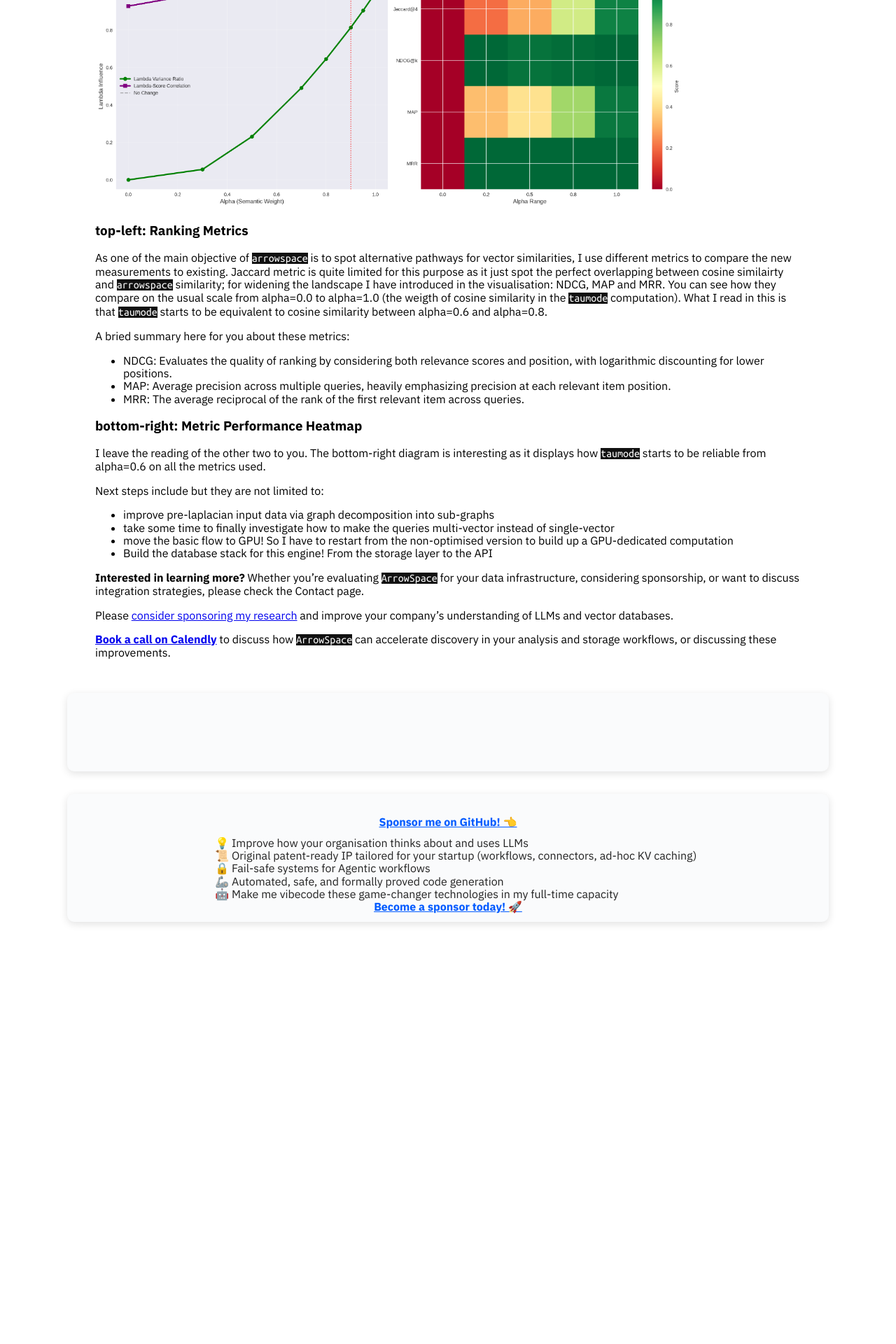
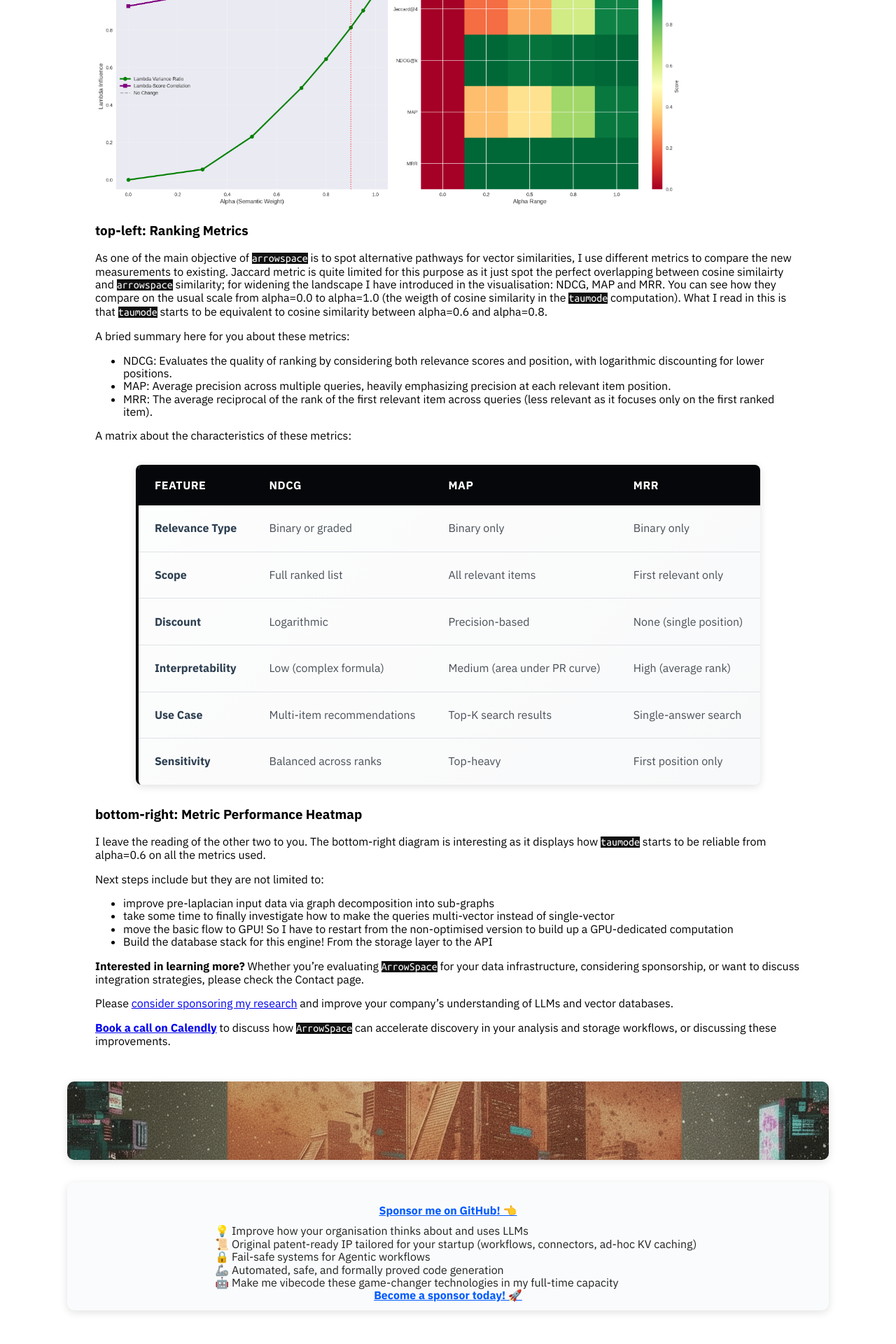
Before and after one commit to Mec-iS/staticwebpage, a Jekyll site: the page built from posts/003_performance_improvements.md, in a window 1280 px wide. Shown: the part 2521-4441 px from the top of the page at 70% size. Built offline with Jekyll 4.4.1, drawn with Linux system fonts in a browser that asks for light colours; nearby versions of some CDN libraries; before the commit the page ends 3886 px from its top, so only the background shows below that.

Commit message:
fix footer. add table

```diff
--- /dev/null
+++ b/_layouts/blog_default.html
@@ -0,0 +1,204 @@
+<!DOCTYPE html>
+<html lang="en">
+    <head>
+    <meta charset="UTF-8" />
+    <title>{{ page.title }} - AI Research Engineering</title>
+    <link href="https://fonts.googleapis.com/css?family=Ubuntu+Mono:400,700&display=swap" rel="stylesheet">
+    <link href="https://fonts.googleapis.com/css?family=IBM+Plex+Sans:400,500,700&display=swap" rel="stylesheet">
+    <link rel="stylesheet" href="https://unpkg.com/purecss@3.0.0/build/pure-min.css">
+
+
+    <link rel="stylesheet" href="https://cdnjs.cloudflare.com/ajax/libs/font-awesome/6.4.0/css/all.min.css">
+
+    <style>
+        body { font-family: 'IBM Plex Sans', Arial, sans-serif; margin: 3em; }
+        nav a { margin-right: 1em; }
+        textarea, pre, code {
+            width: 100%;
+            font-family: 'Ubuntu Mono', monospace;
+            color: #fff;
+            background: #111;
+        }
+        textarea { height: 6em; }
+        textarea, pre { width: 100%; }
+
+        .main-content {
+        padding-left: 2.5em;
+        padding-right: 2.5em;
+        }
+        footer {
+        margin-top: 2em;
+        padding: 1.25em 1em 0.75em 1em;
+        background-color: #fafbfc; /* Fallback color */
+        background-size: cover;
+        background-position: center;
+        background-repeat: no-repeat;
+        border-radius: 10px;
+        text-align: center;
+        color: #222;
+        font-size: 1em;
+        box-shadow: 0 3px 12px 0 #e2e2e2;
+        }
+        footer a {
+        color: #005aff;
+        font-weight: bold;
+        text-decoration: underline;
+        }
+        footer ul {
+        padding-left: 0;
+        list-style: none;
+        margin-bottom: 1em;
+        }
+        .cta-emoji {
+        font-size: 1.3em;
+        vertical-align: middle;
+        }
+
+        .pure-menu-item {
+            font-weight: 600;
+            letter-spacing: 0.02em;
+        }
+
+        .pure-menu-item a:hover {
+            font-weight: 700;
+            text-shadow: 0 1px 3px rgba(0, 90, 255, 0.3);
+        }
+
+        .pure-button-primary {
+        background: #005aff;
+        color: #fff;
+        border-radius: 4px;
+        font-weight: bold;
+        letter-spacing: 0.03em;
+        }
+        nav.pure-menu {
+        background: #fafbfc;
+        border-radius: 8px;
+        padding: 0.7em 1.2em;
+        box-shadow: 0 2px 8px #eee;
+        }
+        .pure-menu-link {
+        color: #005aff;
+        font-weight: 500;
+        }
+        .pure-menu-link:hover {
+        background: #eaf3ff;
+        text-decoration: underline;
+        }
+
+        .code-block {
+        background: #111;
+        color: #fff;
+        font-family: 'Ubuntu Mono', 'Fira Mono', monospace;
+        font-size: 1em;
+        border-radius: 8px;
+        padding: 1.4em 2.2em;
+        overflow-x: auto;
+        }
+        .code-block .comment {
+        color: #6fa8dc;
+        font-style: italic;
+        }
+        .code-block .function {
+        color: #ffd580;
+        font-weight: bold;
+        }
+        .abstract-section {
+        background: linear-gradient(135deg, #f8f9fa 0%, #e9ecef 100%);
+        border-left: 4px solid #007bff;
+        padding: 2rem;
+        margin: 2rem 0;
+        border-radius: 8px;
+        box-shadow: 0 2px 10px rgba(0,0,0,0.1);
+        }
+
+        .abstract-section h2 {
+        color: #2c3e50;
+        font-size: 1.5rem;
+        margin-bottom: 1rem;
+        font-weight: 600;
+        text-transform: uppercase;
+        letter-spacing: 0.5px;
+        }
+
+        .abstract-content {
+        font-size: 1.1rem;
+        line-height: 1.7;
+        color: #34495e;
+        text-align: justify;
+        }
+
+        .abstract-content p {
+        margin-bottom: 1.2rem;
+        }
+
+        .abstract-content strong {
+        color: #2980b9;
+        font-weight: 600;
+        }
+
+        .key-contributions {
+        background: rgba(255,255,255,0.7);
+        padding: 1rem;
+        border-radius: 6px;
+        margin: 1rem 0;
+        border: 1px solid #dee2e6;
+        }
+
+        .citation-box {
+        background: #f8f9fa;
+        border: 1px solid #dee2e6;
+        padding: 1.5rem;
+        margin: 2rem 0;
+        border-radius: 6px;
+        font-family: 'Courier New', monospace;
+        }
+
+        .citation-box strong {
+        color: #495057;
+        }
+        .intermission {
+        background-image: url('../assets/footer_14_web.jpg');
+        min-height: 5em;
+        margin-top: 2em;
+        padding: 1.25em 1em 0.75em 1em;
+        background-color: #fafbfc; /* Fallback color */
+        background-size: cover;
+        background-position: center;
+        background-repeat: no-repeat;
+        border-radius: 10px;
+        box-shadow: 0 3px 12px 0 #e2e2e2;
+        }
+    </style>
+    </head>
+    <body style="display: flex; min-height: 100vh; flex-direction: column;padding-left: 3em; padding-right: 3em;">
+    {% include nav.html %}
+    <hr>
+
+    <div class="main-content">
+        {{ content }}
+    </div>
+
+    <div class="intermission"></div>
+
+    <footer style="flex-shrink: 0;">
+    <div style="margin: .7em 0;">
+        <a href="https://github.com/sponsors/Mec-iS" target="_blank">
+        Sponsor me on GitHub! 👈
+        </a>
+    </div>
+    <ul style="padding-left: 1.4em; text-align: left; margin: 0 auto; display: inline-block;">
+        <li>💡 Improve how your organisation thinks about and uses LLMs</li>
+        <li>📜 Original patent-ready IP tailored for your startup (workflows, connectors, ad-hoc KV caching)</li>
+        <li>🔒 Fail-safe systems for Agentic workflows</li>
+        <li>🦾 Automated, safe, and formally proved code generation</li>
+        <li>🤖 Make me vibecode these game-changer technologies in my full-time capacity</li>
+    </ul>
+    <div>
+        <a href="https://github.com/sponsors/Mec-iS" target="_blank">
+        Become a sponsor today! 🚀
+        </a>
+    </div>
+    </footer>
+</body>
+</html>
--- a/posts/003_performance_improvements.md
+++ b/posts/003_performance_improvements.md
@@ -1,9 +1,63 @@
 ---
 title: 003_performance_improvements
-layout: default
+layout: blog_default
 date: 2025-10-10
 author: tuned.org.uk
 ---
+
+<style>
+    .table-container {
+        width: 88%;
+        margin: 2em auto;
+        background: linear-gradient(135deg, #f8f9fa 0%, #e9ecef 100%);
+        border-left: 4px solid #06070aff;
+        border-radius: 8px;
+        box-shadow: 0 3px 12px 0 #e2e2e2;
+        overflow: hidden;
+    }
+
+    table {
+        width: 100%;
+        border-collapse: collapse;
+        background: rgba(255,255,255,0.7);
+    }
+
+    th {
+        background: #06070aff;
+        color: #fff;
+        padding: 1.25em 1.4em;
+        text-align: left;
+        font-weight: 600;
+        font-size: 1em;
+        text-transform: uppercase;
+        letter-spacing: 0.5px;
+    }
+
+    td {
+        padding: 1.2em 1.4em;
+        border-bottom: 1px solid #dee2e6;
+        font-size: 1em;
+        color: #34495e;
+        line-height: 1.7;
+    }
+
+    tr:last-child td {
+        border-bottom: none;
+    }
+
+    tbody tr:hover {
+        background: #eaf3ff;
+    }
+
+    td:first-child {
+        font-weight: 600;
+        color: #2c3e50;
+    }
+
+    td:not(:first-child) {
+        color: #495057;
+    }
+</style>
 
 # Road for `arrowspace` to scale: Condense, Project, and Sparsify
 
@@ -95,7 +149,7 @@
 
 Here the new metrics for these improvements, let's have a reference about what they display. These are all partial and indicative of trends are they are computed on a limited dataset (NxF: 3000x384) of synthetic data.
 
-<img src="../assets/blog/003/ranking_metrics_comparison.png" alt="Similarity metrics comparison" width="88%"/>
+<img src="../assets/blog/003/ranking_metrics_comparison.png" alt="Figure 1: Similarity metrics comparison" width="88%"/>
 
 ### top-left: Ranking Metrics
 
@@ -104,7 +158,59 @@
 A bried summary here for you about these metrics:
 * NDCG: Evaluates the quality of ranking by considering both relevance scores and position, with logarithmic discounting for lower positions.
 * MAP: Average precision across multiple queries, heavily emphasizing precision at each relevant item position.
-* MRR: The average reciprocal of the rank of the first relevant item across queries.
+* MRR: The average reciprocal of the rank of the first relevant item across queries (less relevant as it focuses only on the first ranked item).
+
+A matrix about the characteristics of these metrics:
+<div class="table-container">
+    <table>
+        <thead>
+            <tr>
+                <th>Feature</th>
+                <th>NDCG</th>
+                <th>MAP</th>
+                <th>MRR</th>
+            </tr>
+        </thead>
+        <tbody>
+            <tr>
+                <td>Relevance Type</td>
+                <td>Binary or graded</td>
+                <td>Binary only</td>
+                <td>Binary only</td>
+            </tr>
+            <tr>
+                <td>Scope</td>
+                <td>Full ranked list</td>
+                <td>All relevant items</td>
+                <td>First relevant only</td>
+            </tr>
+            <tr>
+                <td>Discount</td>
+                <td>Logarithmic</td>
+                <td>Precision-based</td>
+                <td>None (single position)</td>
+            </tr>
+            <tr>
+                <td>Interpretability</td>
+                <td>Low (complex formula)</td>
+                <td>Medium (area under PR curve)</td>
+                <td>High (average rank)</td>
+            </tr>
+            <tr>
+                <td>Use Case</td>
+                <td>Multi-item recommendations</td>
+                <td>Top-K search results</td>
+                <td>Single-answer search</td>
+            </tr>
+            <tr>
+                <td>Sensitivity</td>
+                <td>Balanced across ranks</td>
+                <td>Top-heavy</td>
+                <td>First position only</td>
+            </tr>
+        </tbody>
+    </table>
+</div>
 
 ### bottom-right: Metric Performance Heatmap
 
```
Also changed, not shown: posts/001_energy_informed_db.md (+1 -1 lines), posts/002_early_october_improvements.md (+1 -1 lines).
